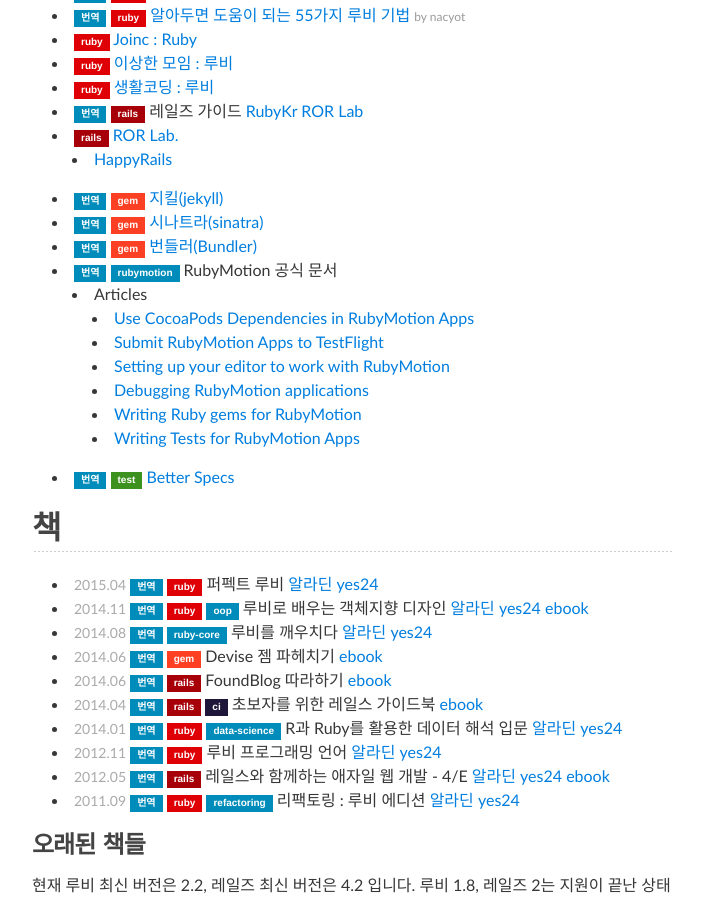
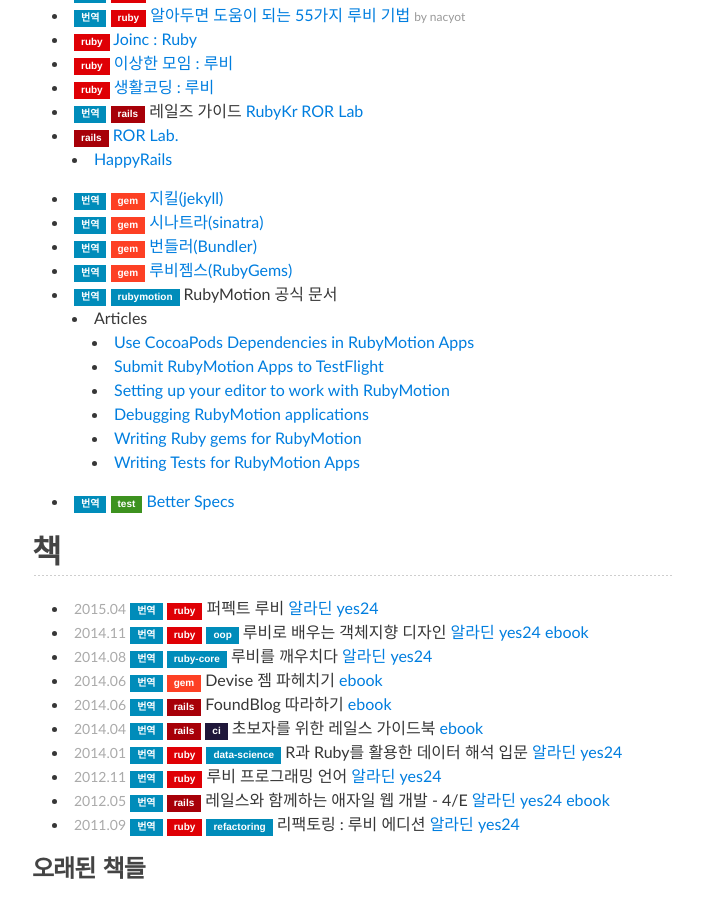
Before and after one commit to rubykr/rubykr.github.io, a Jekyll site: the page built from index.md, in a window 1280 px wide and 900 px high, scrolled down 2015 px. Shown: the whole window, without its empty margins (288-989 px from the left). Built offline with Jekyll 4.4.1, drawn with Linux system fonts in a browser that asks for light colours; comment, search, counter and statistics services are not loaded.

Commit message:
Add RubyGems guides

```diff
--- a/index.md
+++ b/index.md
@@ -86,6 +86,7 @@
 - [지킬(jekyll)](http://jekyllrb-ko.github.io){: .article data-tags="translated gem"}
 - [시나트라(sinatra)](http://www.sinatrarb.com/intro-ko.html){: .article data-tags="translated gem"}
 - [번들러(Bundler)](http://ruby-korea.github.io/bundler-site/){: .article data-tags="translated gem"}
+- [루비젬스(RubyGems)](http://ruby-korea.github.io/rubygems-guides/){: .article data-tags="translated gem"}
 - RubyMotion 공식 문서 [ ](#){: .article data-tags="translated rubymotion"}
   - Articles
     - [Use CocoaPods Dependencies in RubyMotion Apps](http://ruby-korea.github.io/RubyMotionDocumentation/articles/cocoapods/)
```
